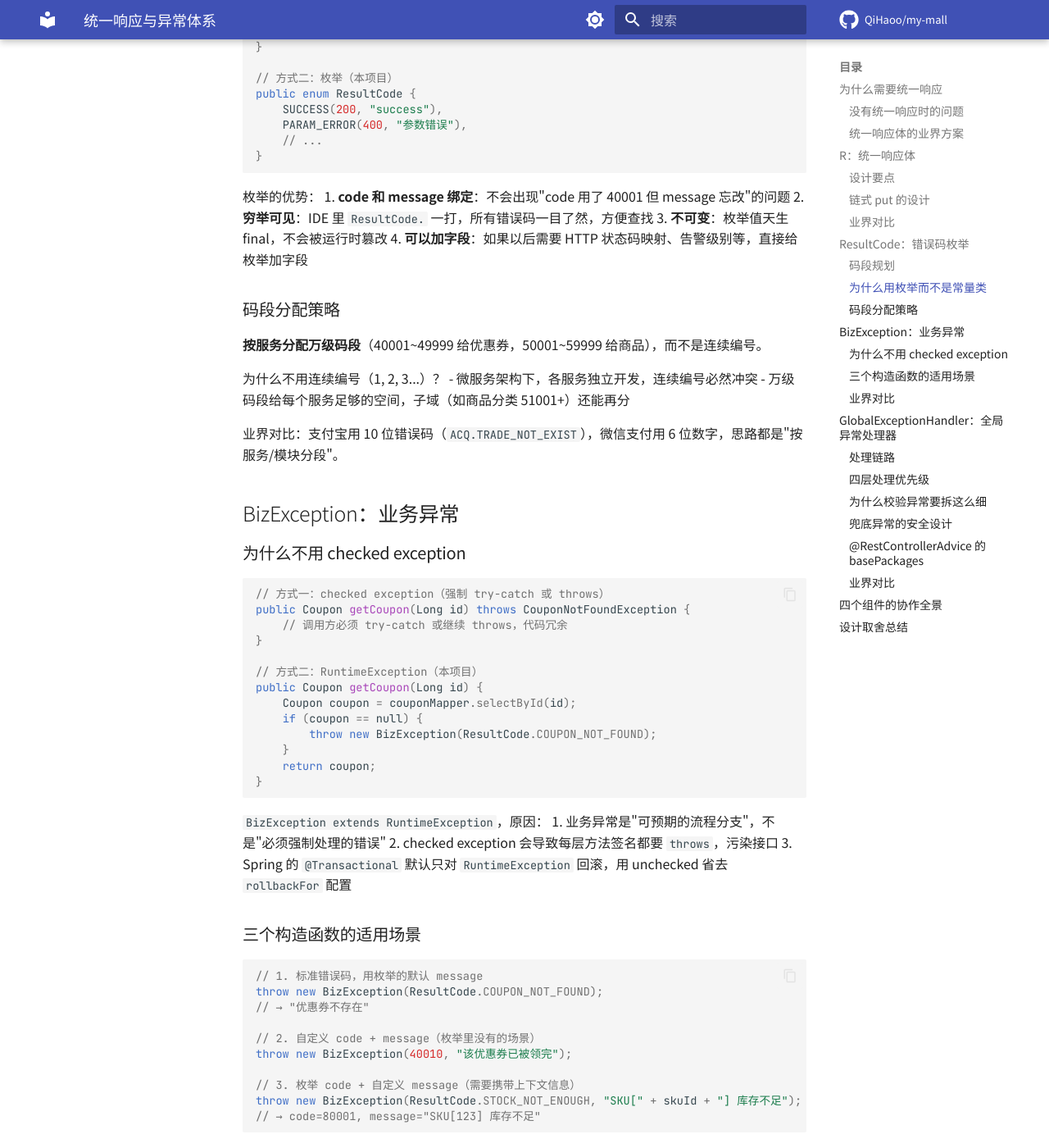
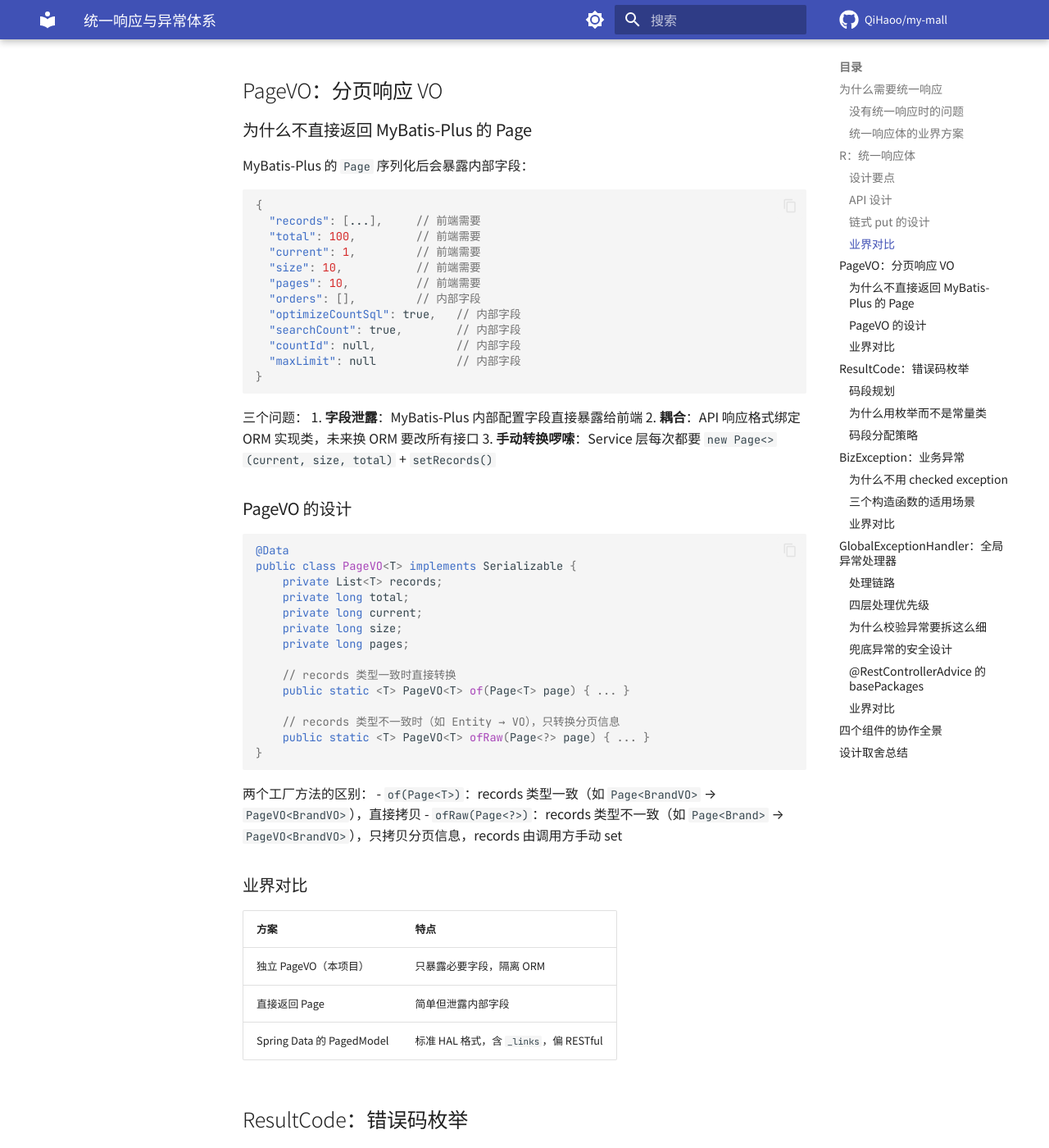
Before and after one commit to QiHaoo/my-mall, an MkDocs documentation site: the page built from docs/learn-docs/common/02-response-exception.md, in a window 1280 px wide and 1400 px high, scrolled down 2724 px. Shown: the whole window at 82% size. Built offline with MkDocs 1.6.1 and Material for MkDocs 9.7.7, drawn with Linux system fonts in a browser that asks for light colours; comment, search, counter and statistics services are not loaded; some of the changed text lies outside the part shown.

Commit message:
refactor: 统一响应体 R 重构 + 新增 PageVO/PageUtils 分页工具
- R.ok() 返回 R<Void> 替代 R.ok(null)
- 新增 R.error(ResultCode) 和 R.error(ResultCode, msg) 简化错误响应
- 删除 R.error(String msg) 陷阱 API（硬编码 500）
- 新增 isSuccess() 方法
- put() 在 data 非 Map 时抛异常而非静默替换
- 新增 PageVO 隔离 MyBatis-Plus Page 内部字段
- 新增 PageUtils 工具类（PageQuery转Page、Page转PageVO）
- GlobalExceptionHandler 12 处调用简化
- BrandServiceImpl 分页代码从 4 步缩到 2 步
- 同步更新文档（common-module-design、学习文档、编码规范）

````diff
--- a/docs/learn-docs/common/02-response-exception.md
+++ b/docs/learn-docs/common/02-response-exception.md
@@ -1,8 +1,8 @@
 # 统一响应与异常体系
 
-> 涉及组件：`R` → `ResultCode` → `BizException` → `GlobalExceptionHandler`
+> 涉及组件：`R` → `PageVO` → `ResultCode` → `BizException` → `GlobalExceptionHandler`
 >
-> 这四个组件构成一条完整的链路：Controller 返回 `R`，Service 抛 `BizException`，`GlobalExceptionHandler` 统一捕获后转成 `R`，错误码由 `ResultCode` 统一管理。
+> 这五个组件构成一条完整的链路：Controller 返回 `R`，分页接口用 `PageVO` 包装分页数据，Service 抛 `BizException`，`GlobalExceptionHandler` 统一捕获后转成 `R`，错误码由 `ResultCode` 统一管理。
 
 ## 为什么需要统一响应
 
@@ -67,22 +67,103 @@
 - **`msg`**：给用户看的提示，不是给开发者看的堆栈
 - **`data`**：泛型，灵活携带任意类型数据
 
+### API 设计
+
+```java
+// 成功（无数据）—— 新增/修改/删除
+R.ok()                         // R<Void>
+
+// 成功（携带数据）
+R.ok(entity)                   // R<T>
+
+// 成功（携带分页数据）
+R.ok(PageVO.of(page))          // R<PageVO<T>>
+
+// 失败（错误码枚举）
+R.error(ResultCode.PARAM_ERROR)              // R<Void>
+
+// 失败（枚举 + 自定义消息）
+R.error(ResultCode.STOCK_NOT_ENOUGH, "SKU 库存不足")
+
+// 判断是否成功（Feign 调用方常用）
+response.isSuccess()           // boolean
+```
+
 ### 链式 put 的设计
 
 ```java
 // 返回多个数据段
-R.ok().put("coupons", list).put("total", 2);
+Map<String, Object> data = new HashMap<>();
+data.put("coupons", list);
+data.put("total", 2);
+R.ok(data);
 ```
 
-这个设计的取舍：
+`put` 方法仍保留用于链式添加，但 data 非 Map 类型时会抛 `IllegalStateException` 而非静默替换。推荐直接传入 Map 而非用 `put` 链。
 
-- **优点**：一个接口需要返回多个不相干数据段时，不用专门建 VO 类
-- **缺点**：`put` 方法里有 `instanceof` 检查和强制转型，类型安全性弱
 - **适用场景**：接口聚合查询（如首页需要 banner + 推荐商品 + 公告），数据段之间无结构关联
+- **不适用场景**：有明确结构的响应，应该建 VO 类
 
 ### 业界对比
 
 淘宝的 `Result` 和微信的 `BaseResponse` 结构几乎一致。但有些框架（如 Spring HATEOAS）会在响应里加 `_links` 字段做超媒体导航，本项目的 `R` 不涉及 HATEOAS，因为是内部管理后台 + 前端分离架构，不需要超媒体。
+
+## PageVO：分页响应 VO
+
+### 为什么不直接返回 MyBatis-Plus 的 Page
+
+MyBatis-Plus 的 `Page` 序列化后会暴露内部字段：
+
+```json
+{
+  "records": [...],     // 前端需要
+  "total": 100,         // 前端需要
+  "current": 1,         // 前端需要
+  "size": 10,           // 前端需要
+  "pages": 10,          // 前端需要
+  "orders": [],         // 内部字段
+  "optimizeCountSql": true,   // 内部字段
+  "searchCount": true,        // 内部字段
+  "countId": null,            // 内部字段
+  "maxLimit": null            // 内部字段
+}
+```
+
+三个问题：
+1. **字段泄露**：MyBatis-Plus 内部配置字段直接暴露给前端
+2. **耦合**：API 响应格式绑定 ORM 实现类，未来换 ORM 要改所有接口
+3. **手动转换啰嗦**：Service 层每次都要 `new Page<>(current, size, total)` + `setRecords()`
+
+### PageVO 的设计
+
+```java
+@Data
+public class PageVO<T> implements Serializable {
+    private List<T> records;
+    private long total;
+    private long current;
+    private long size;
+    private long pages;
+
+    // records 类型一致时直接转换
+    public static <T> PageVO<T> of(Page<T> page) { ... }
+
+    // records 类型不一致时（如 Entity → VO），只转换分页信息
+    public static <T> PageVO<T> ofRaw(Page<?> page) { ... }
+}
+```
+
+两个工厂方法的区别：
+- `of(Page<T>)`：records 类型一致（如 `Page<BrandVO>` → `PageVO<BrandVO>`），直接拷贝
+- `ofRaw(Page<?>)`：records 类型不一致（如 `Page<Brand>` → `PageVO<BrandVO>`），只拷贝分页信息，records 由调用方手动 set
+
+### 业界对比
+
+| 方案 | 特点 |
+|------|------|
+| 独立 PageVO（本项目） | 只暴露必要字段，隔离 ORM |
+| 直接返回 Page | 简单但泄露内部字段 |
+| Spring Data 的 PagedModel | 标准 HAL 格式，含 `_links`，偏 RESTful |
 
 ## ResultCode：错误码枚举
 
````
Also changed, not shown: docs/common/common-module-design.md (+40 -6 lines), docs/learn-docs/common/04-query-validation.md (+27 -1 lines), docs/learn-docs/common/README.md (+2 -2 lines), docs/standards/coding-standards.md (+2 -3 lines), docs/standards/controller-specification.md (+1 -1 lines), 13 other files.
